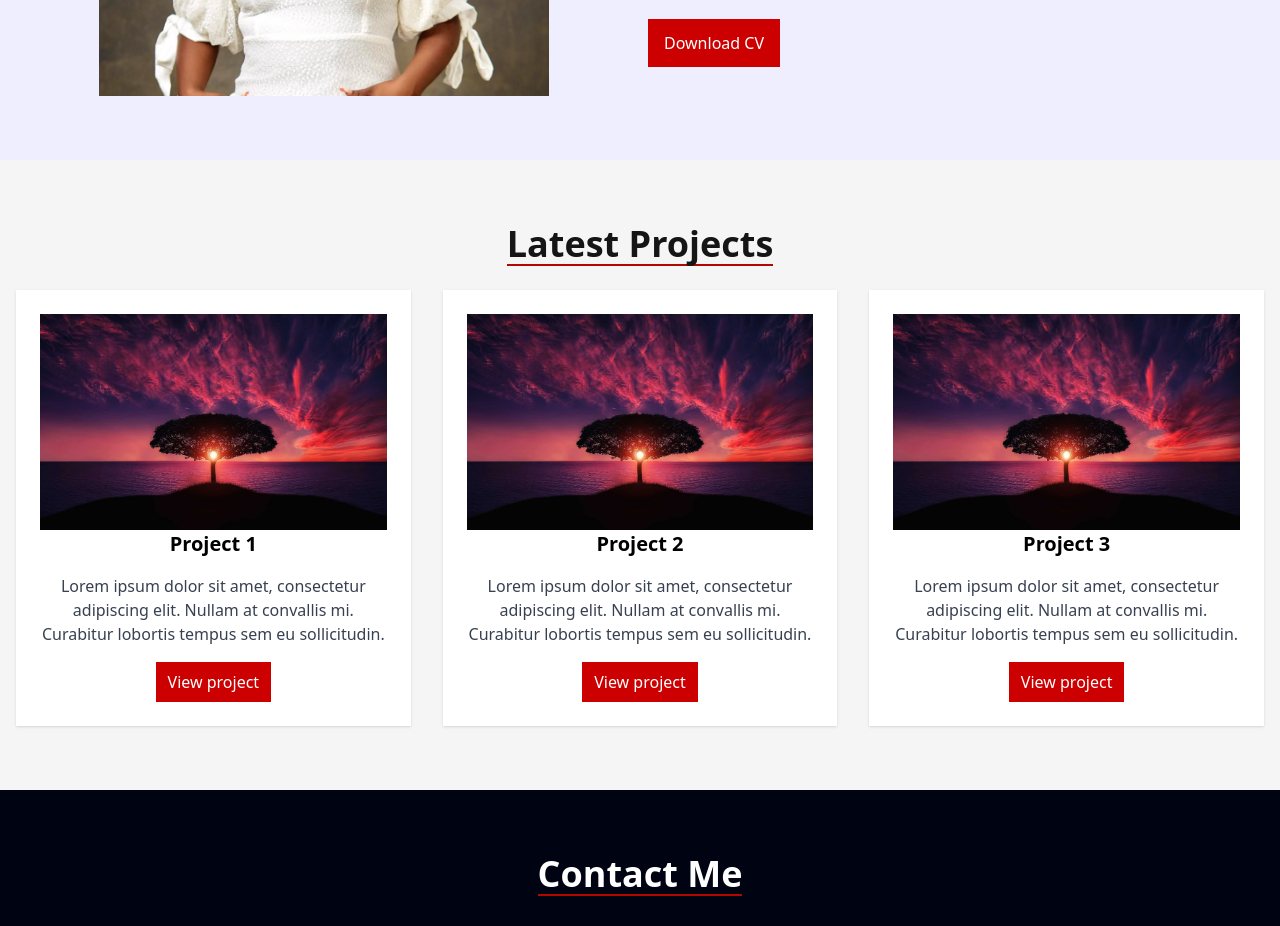
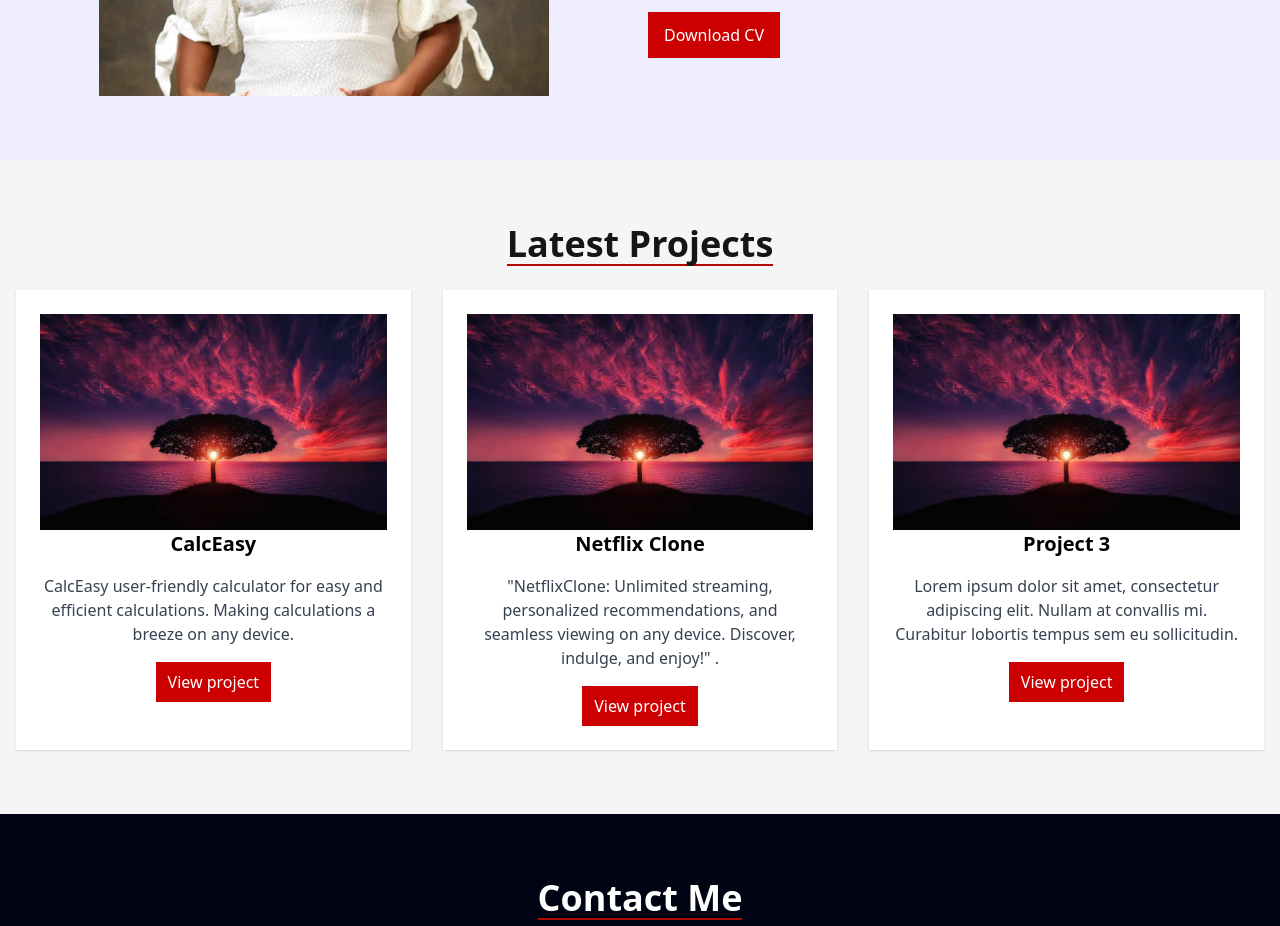
Before and after one commit to Tifebaris/6B3-WK7, a website: page index.html in a window 1280 px wide. Shown: the part 1634-2560 px from the top of the page. Drawn offline with Linux system fonts and the light colour scheme.

Commit message:
feat: My Portfolio

```diff
--- a/index.html
+++ b/index.html
@@ -25,10 +25,10 @@
                       </ul>
                       <ul class="hidden md:flex md:ml-10 space-x-4 py-6">
                     <li class=" hover:border-b-2 hover:border-[#B20600] text-white border-solid"><a href="#">Home</a></li>
-                    <li class=" hover:border-b-2 hover:border-[#B20600] text-white border-solid"><a href="#">Services</a></li>
-                    <li class=" hover:border-b-2 hover:border-[#B20600] text-white border-solid"><a href="#">About Me</a></li>
-                    <li class=" hover:border-b-2 hover:border-[#B20600] text-white border-solid"><a href="#">Portfolio</a></li>
-                    <li class=" hover:border-b-2 hover:border-[#B20600] text-white border-solid"><a href="#">Contact Me</a></li>
+                    <li class=" hover:border-b-2 hover:border-[#B20600] text-white border-solid"><a href="#services">Services</a></li>
+                    <li class=" hover:border-b-2 hover:border-[#B20600] text-white border-solid"><a href="#aboutme">About Me</a></li>
+                    <li class=" hover:border-b-2 hover:border-[#B20600] text-white border-solid"><a href="#portfolio">Portfolio</a></li>
+                    <li class=" hover:border-b-2 hover:border-[#B20600] text-white border-solid"><a href="#contactme">Contact Me</a></li>
 
                       </ul>
                     </div>
@@ -61,7 +61,7 @@
    </main>
 
    <!-- Services Section -->
-   <section class="py-16 bg-[#f5f5f5]">
+   <section id="services" class="py-16 bg-[#f5f5f5]">
     <div class="container mx-auto px-4">
      <div  class="font-semibold text-[#00092C] text-4xl justify-center text-center mb-6"><h1 class=" border-[#B20600] border-b-2 border-solid inline-block">My Services</h1></div><div>
         <div class="grid grid-cols-1 md:grid-cols-2 lg:grid-cols-3 gap-8">
@@ -89,7 +89,7 @@
    </section>
 
    <!-- About Section -->
-   <section class="py-16 bg-[#eef]">
+   <section id="aboutme" class="py-16 bg-[#eef]">
     <div class="container mx-auto px-4">
      <div  class="font-semibold text-[#00092C] text-4xl justify-center text-center mb-6"><h1 class=" border-[#B20600] border-b-2 border-solid inline-block">About Me</h1></div><div>
 
@@ -106,7 +106,9 @@
               <p class="text-gray-700">I thrive on turning complex ideas into elegant and functional applications,
                 collaborating closely with cross-functional teams. Let's create exceptional digital experiences.</p>
               <div class="mt-8">
-                <button class="text-white bg-[#c00] py-3 px-4 mt-4 hover:bg-[#900] transition duration-500">Download CV</button>
+                <a href="./Adesewa_Adetoro's_Resume (1).pdf" class="text-white bg-[#c00] py-3 px-4 mt-4 hover:bg-[#900] transition duration-500">Download CV
+                </a>
+
               </div>
             </div>
           </div>
@@ -114,30 +116,39 @@
       </section>
 
       <!-- Portfolio Section -->
-      <section class="py-16 bg-[#f5f5f5]">
+      <section id="Portfolio" class="py-16 bg-[#f5f5f5]">
         <div class="container mx-auto px-4">
             <div  class="font-semibold text-[#151515] text-4xl justify-center text-center mb-6"><h1 class=" border-[#B20600] border-b-2 border-solid inline-block">Latest Projects</h1></div><div>
           <div class="grid grid-cols-1 md:grid-cols-2 lg:grid-cols-3 gap-8">
             <div class="bg-white p-6   shadow">
               <img src="./images/pexels-pixabay-36717.jpg" alt="">
-              <h3 class="text-xl font-semibold mb-4 text-center">Project 1</h3>
-              <p class="text-gray-700 text-center">Lorem ipsum dolor sit amet, consectetur adipiscing elit. Nullam at convallis mi.
-                Curabitur lobortis tempus sem eu sollicitudin.</p>
-               <div class="flex justify-center"> <button class="text-white bg-[#c00] py-2 px-3 mt-4 hover:bg-[#900] transition duration-500">View project</button></div>
+              <h3 class="text-xl font-semibold mb-4 text-center">CalcEasy</h3>
+              <p class="text-gray-700 text-center">CalcEasy  user-friendly calculator for easy and efficient calculations.
+                 Making calculations a breeze on any device.</p>
+               <div class="flex justify-center">
+                <a href="https://tifebaris.github.io/CalcEasy/" class="text-white bg-[#c00] py-2 px-3 mt-4 hover:bg-[#900] transition duration-500">View project</a>
+</div>
             </div>
             <div class="bg-white p-6  shadow">
               <img src="./images/pexels-pixabay-36717.jpg" alt="">
-              <h3 class="text-xl font-semibold mb-4 text-center">Project 2</h3>
-              <p class="text-gray-700 text-center">Lorem ipsum dolor sit amet, consectetur adipiscing elit. Nullam at convallis mi.
-                Curabitur lobortis tempus sem eu sollicitudin.</p>
-                <div class="flex justify-center"> <button class="text-white bg-[#c00] py-2 px-3 mt-4 hover:bg-[#900] transition duration-500">View project</button></div>
+              <h3 class="text-xl font-semibold mb-4 text-center">Netflix Clone</h3>
+              <p class="text-gray-700 text-center">
+
+             "NetflixClone: Unlimited streaming, personalized recommendations,
+              and seamless viewing on any device. Discover, indulge, and enjoy!"
+                .</p>
+                <div class="flex justify-center">
+                  <a href="https://tifebaris.github.io/Netflix-Clone/" class="text-white bg-[#c00] py-2 px-3 mt-4 hover:bg-[#900] transition duration-500">View project</a>
+                </div>
             </div>
             <div class="bg-white p-6  shadow">
               <img src="./images/pexels-pixabay-36717.jpg" alt="">
               <h3 class="text-xl font-semibold mb-4 text-center">Project 3</h3>
               <p class="text-gray-700 text-center">Lorem ipsum dolor sit amet, consectetur adipiscing elit. Nullam at convallis mi.
                 Curabitur lobortis tempus sem eu sollicitudin.</p>
-                <div class="flex justify-center"> <button class="text-white bg-[#c00] py-2 px-3 mt-4 hover:bg-[#900] transition duration-500">View project</button></div>
+                <div class="flex justify-center">
+                  <a href="https://tifebaris.github.io/CalcEasy/" class="text-white bg-[#c00] py-2 px-3 mt-4 hover:bg-[#900] transition duration-500">View project</a>
+                  </div>
             </div>
           </div>
         </div>
@@ -145,7 +156,7 @@
 
 
       <!-- Contact Me Section -->
-      <section class="bg-[#000412] py-10">
+      <section id="contactme" class="bg-[#000412] py-10">
         <div>
           <div  class="font-semibold text-[#fff] text-4xl justify-center text-center mb-6 mt-6"><h1 class=" border-[#B20600] border-b-2 border-solid inline-block">Contact Me</h1></div><div>
            <div class="flex justify-center">
```
Also changed, not shown: images/netflix-logo.png (added), 1 other file.
